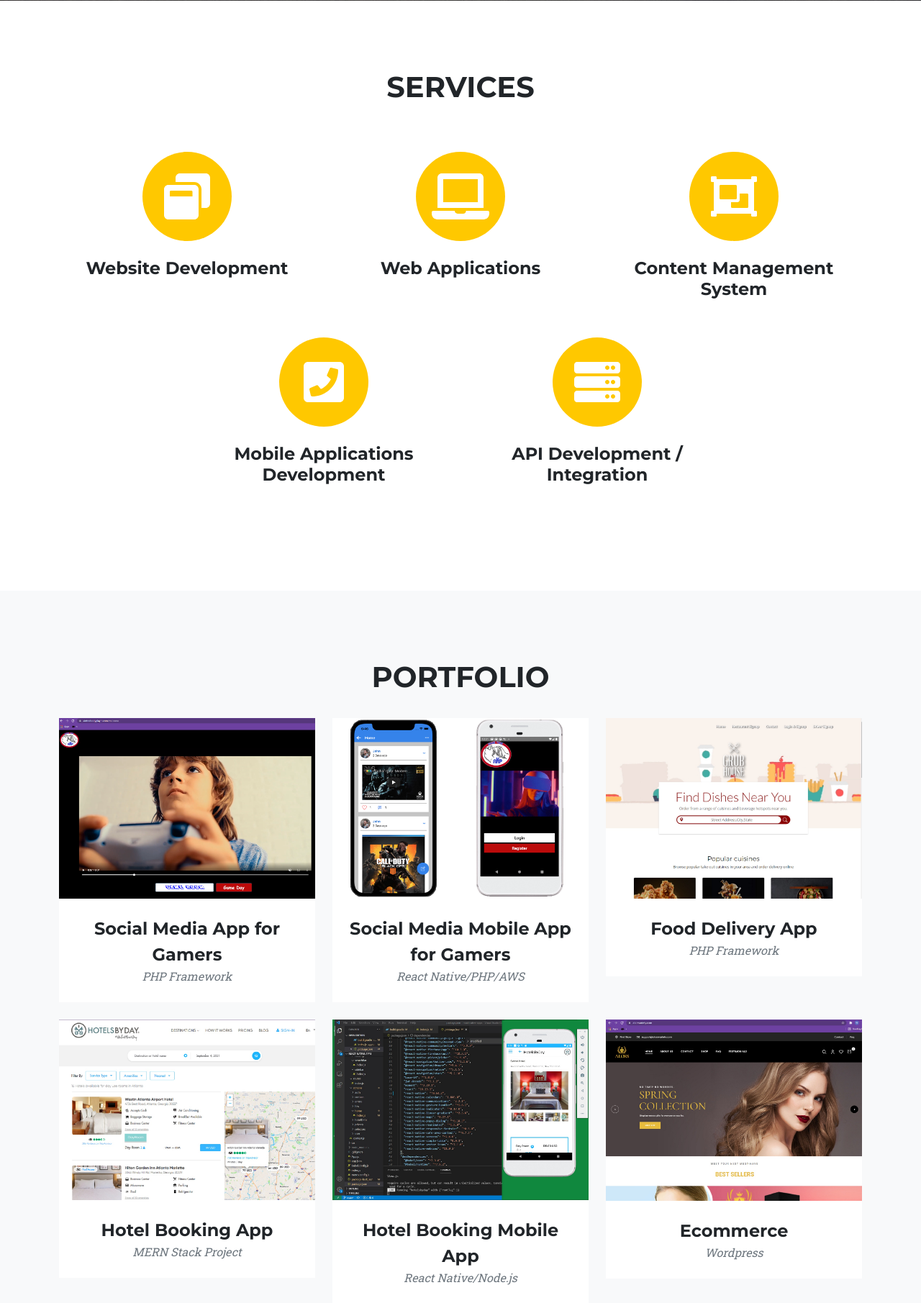
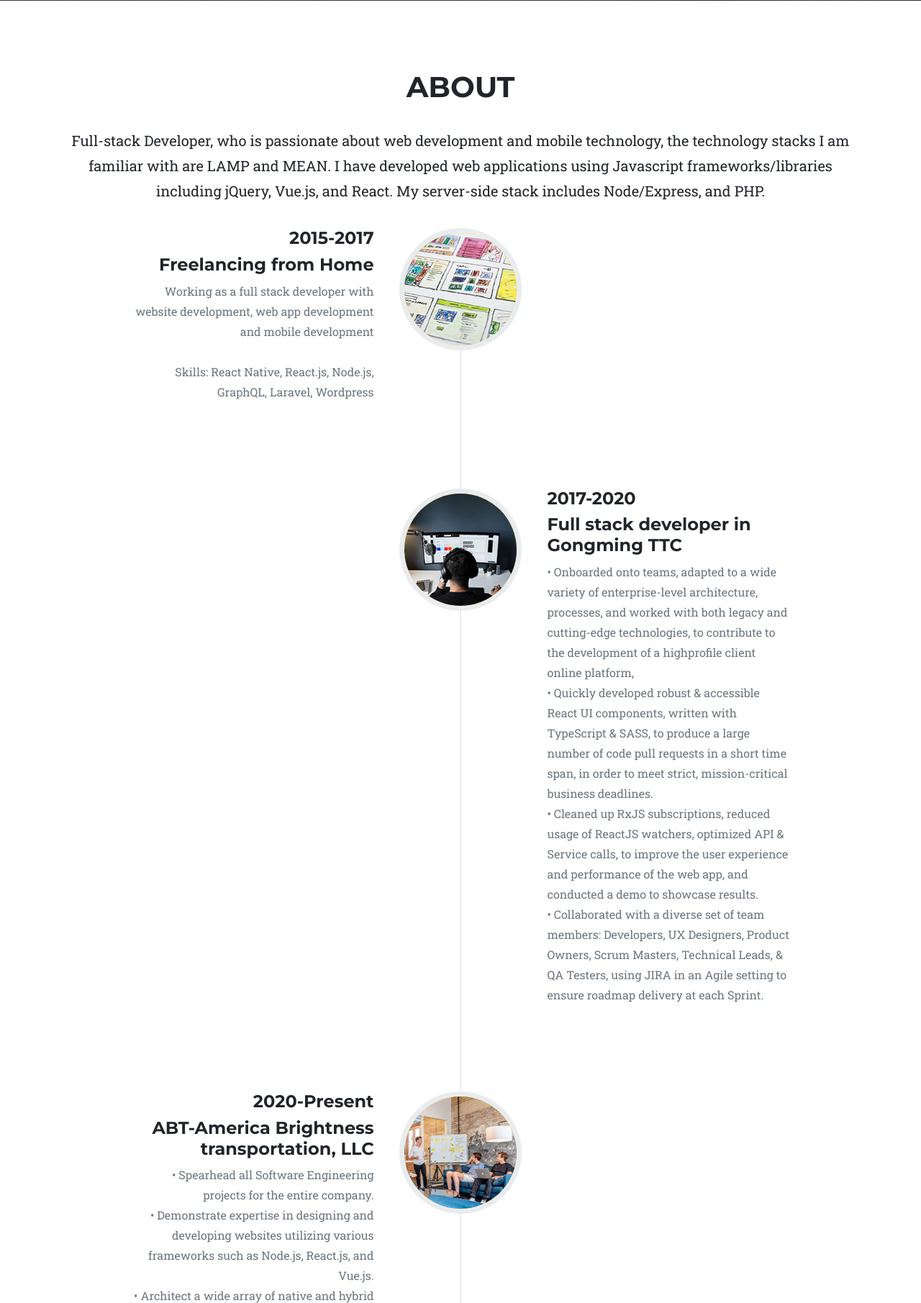
Before and after one commit to SuperSkyDeveloper/profile, a PHP site: page / in a window 1280 px wide. Shown: the part 744-2555 px from the top of the page at 72% size. Run offline with PHP 8.4, Linux system fonts and the light colour scheme; some libraries are stand-ins or nearby versions.

Commit message:
update about

```diff
--- a/index.php
+++ b/index.php
@@ -46,7 +46,7 @@
             </div>
         </header>
         <!-- About-->
-        <!-- <section class="page-section" id="about">
+        <section class="page-section" id="about">
             <div class="container">
                 <div class="text-center">
                     <h2 class="section-heading text-uppercase" style="margin-bottom: 3%;">About</h2>
@@ -110,7 +110,7 @@
                     </li>
                 </ul>
             </div>
-        </section> -->
+        </section>
         <!-- Services-->
         <section class="page-section" id="services">
             <div class="container">
```
